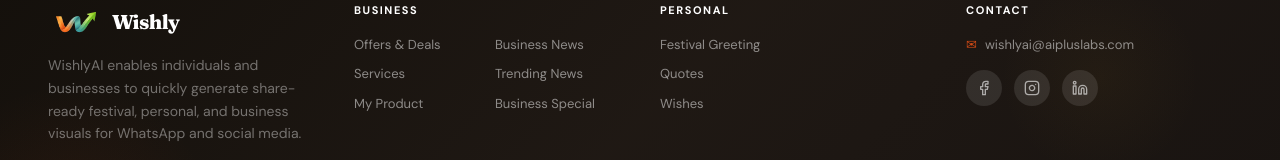
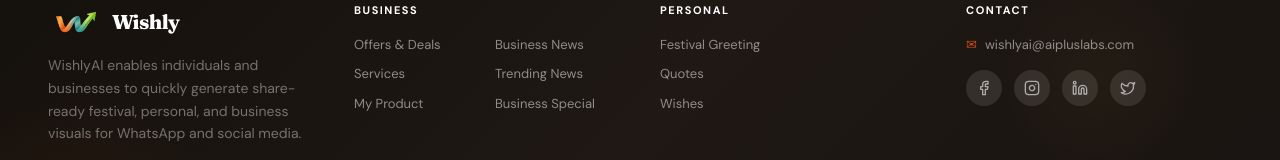
Before and after one commit to Rmtech2006/wishlyai, a React (Vite) app: page /demo in a window 1280 px wide. Shown: the part 1145-1305 px from the top of the page. Built offline with nearby package versions, Linux system fonts and the light colour scheme.

Commit message:
Add Twitter/X social link to footer and Organization schema sameAs
Co-Authored-By: Claude Sonnet 4.6 <noreply@anthropic.com>

```diff
--- a/index.html
+++ b/index.html
@@ -64,7 +64,8 @@
       "sameAs": [
         "https://www.facebook.com/wishlyaiofficial",
         "https://www.instagram.com/wishlyai/",
-        "https://www.linkedin.com/company/wishly-ai/"
+        "https://www.linkedin.com/company/wishly-ai/",
+        "https://x.com/Wishly_ai"
       ]
     },
     {
--- a/src/components/Footer.tsx
+++ b/src/components/Footer.tsx
@@ -1,5 +1,5 @@
 import { Link } from "react-router-dom";
-import { Facebook, Instagram, Linkedin } from "lucide-react";
+import { Facebook, Instagram, Linkedin, Twitter } from "lucide-react";
 import wishlyLogo from "@/assets/wishly-logo.png";
 
 const Footer = () => {
@@ -57,6 +57,7 @@ const Footer = () => {
                   { icon: Facebook, href: "https://www.facebook.com/wishlyaiofficial", label: "Facebook" },
                   { icon: Instagram, href: "https://www.instagram.com/wishlyai/", label: "Instagram" },
                   { icon: Linkedin, href: "https://www.linkedin.com/company/wishly-ai/", label: "LinkedIn" },
+                  { icon: Twitter, href: "https://x.com/Wishly_ai", label: "Twitter" },
                 ].map(({ icon: Icon, href, label }) => (
                   <a
                     key={label}
```
